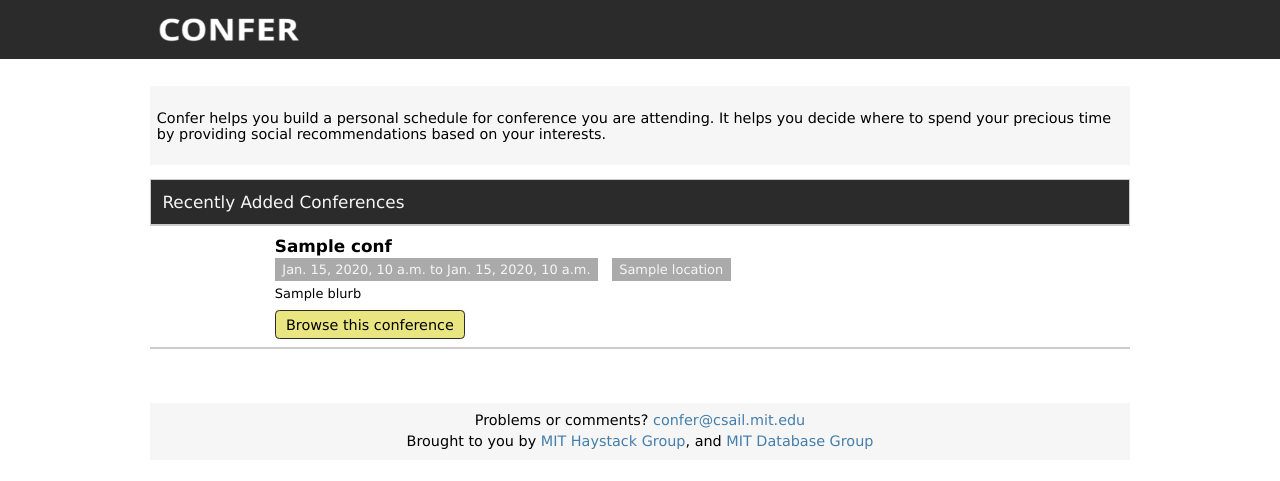
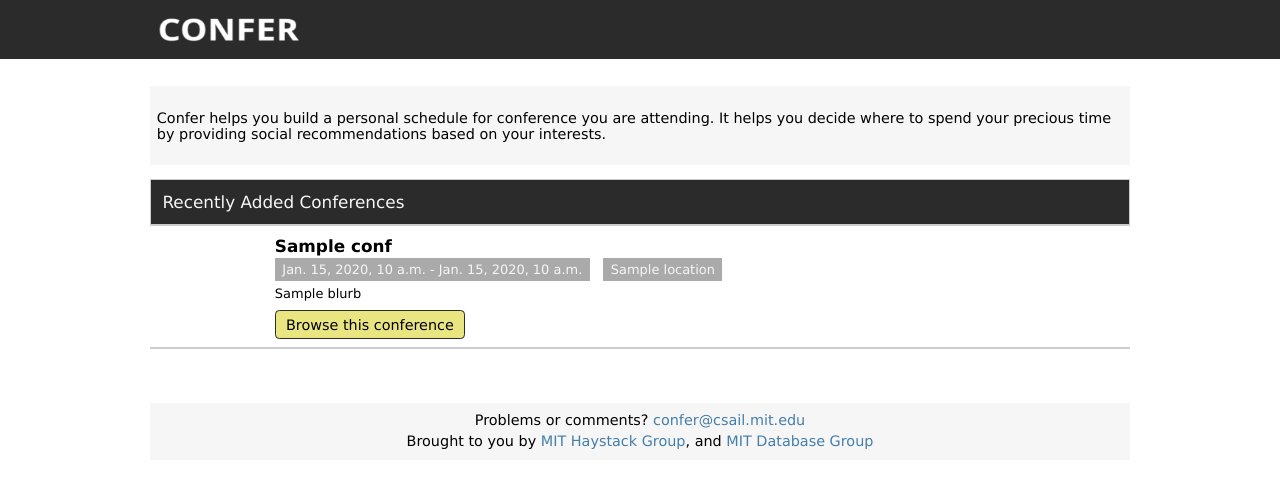
Before and after one commit to ywteh/confer, a Django app: template server/templates/home.html in a window 1280 px wide. Shown: the top 481 px of the page. Run offline with Django 3.2, Linux system fonts and the light colour scheme; the template is opened without the code that fills it: most values are stand-ins (such as "Sample title", 1, 10 or a date in 2020); parts of the project's set-up code (start-up, migrations or seed data) failed here and were passed over.

Commit message:
small date formatting

```diff
--- a/server/templates/home.html
+++ b/server/templates/home.html
@@ -44,7 +44,7 @@
                 <td class="content">
                 <ul>
                     <li><h3><span class="link"><a href="/{{conf.unique_name}}/">{{conf.title}}</a></span></h3></li>
-                    <li> <span class="info-box">{{conf.start_date}} to {{conf.end_date}}</span> <span class="info-box">{{conf.location}}</span></li>
+                    <li> <span class="info-box">{{conf.start_date}} - {{conf.end_date}}</span> <span class="info-box">{{conf.location}}</span></li>
                     <li class="abstract">{{conf.blurb}}</li>
                 </ul>
                 <br/>
```
